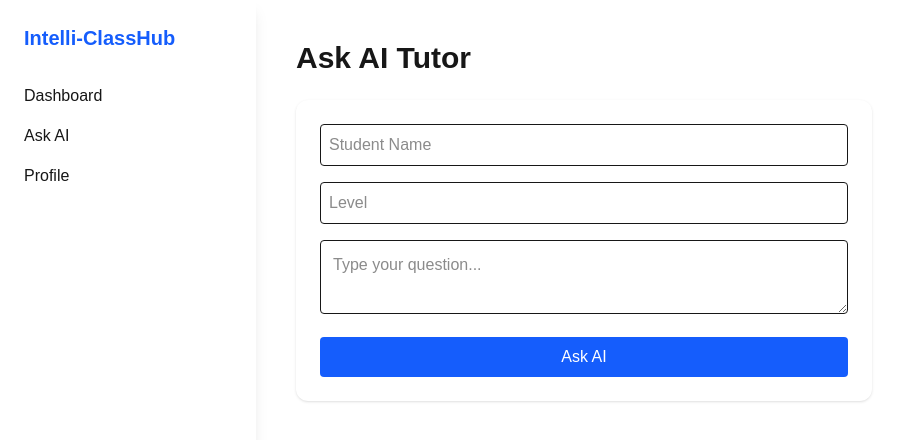
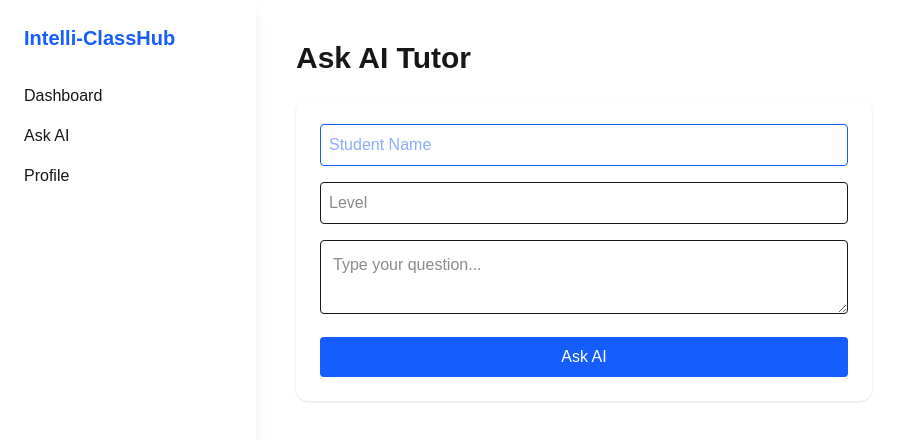
Before and after one commit to Sanjay-glitch07/intelli-classhub, a Next.js app: page /ask in a window 1280 px wide. Shown: the top 440 px of the page, without its empty margins (0-911 px from the left). Built offline with nearby package versions, Linux system fonts and the light colour scheme.

Commit message:
change input text color

```diff
--- a/src/app/ask/page.tsx
+++ b/src/app/ask/page.tsx
@@ -62,7 +62,7 @@ export default function AskPage() {
           <input
             type="text"
             placeholder="Student Name"
-            className="w-full border p-2 rounded"
+            className="w-full border p-2 rounded text-blue-600"
             value={studentName}
             onChange={(e) => setStudentName(e.target.value)}
             required
@@ -71,7 +71,7 @@ export default function AskPage() {
           <input
             type="number"
             placeholder="Level"
-            className="w-full border p-2 rounded"
+            className="w-full border p-2 rounded text"
             value={level}
             onChange={(e) => setLevel(e.target.value)}
             required
```
